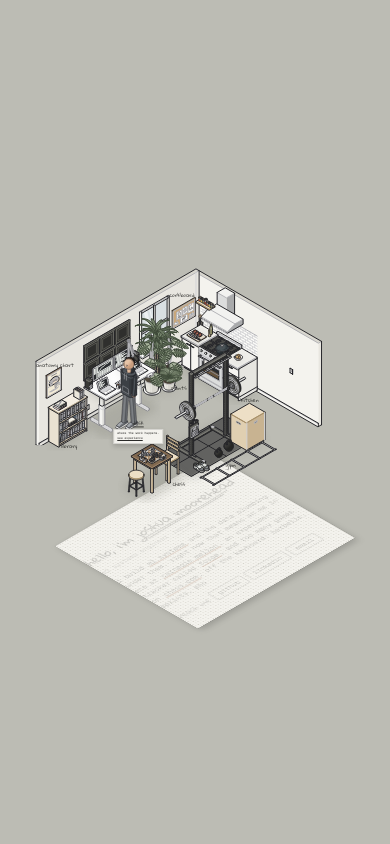
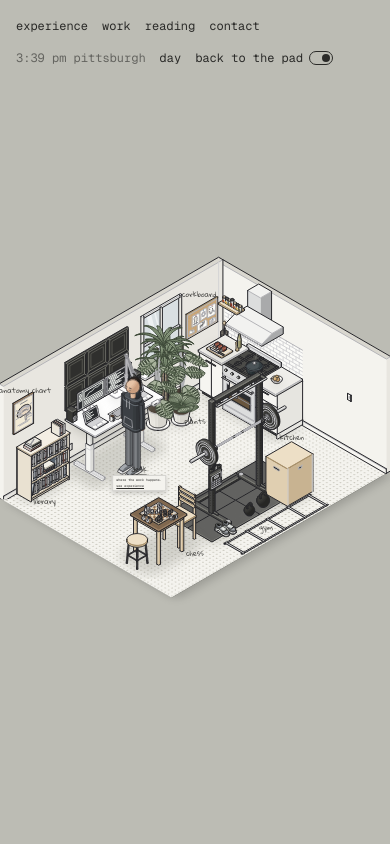
Before and after one commit to jtmoot/portfolio-website, a React (Vite) app: page / in a window 390 px wide. Both pictures are taken after a click on the button "creative mode". Shown: the top 844 px of the page. Built offline with nearby package versions, Linux system fonts and the light colour scheme.

Commit message:
feat: phone creative stage and reduced-motion path
Co-Authored-By: Claude Opus 5.5 <noreply@anthropic.com>

```diff
--- a/src/App.jsx
+++ b/src/App.jsx
@@ -12,6 +12,7 @@ import Stage from "./creative/Stage.jsx";
 
 const Floor = lazy(() => import("./creative/Floor.jsx"));
 const StationHarness = lazy(() => import("./creative/StationHarness.jsx"));
+const PhoneStage = lazy(() => import("./creative/PhoneStage.jsx"));
 import { play, unlock } from "./lib/audio.js";
 import { getTheme, toggleTheme } from "./lib/theme.js";
 import { createModeStore } from "./lib/mode.js";
@@ -63,14 +64,15 @@ export default function App() {
   return (
     <>
       <Stage store={modeStore}>
-        {({ view, flipped }) => (
+        {({ view, flipped, phone }) => (
+          <>
           <main className="sheet">
             <Nav theme={theme} onToggleTheme={onToggleTheme} mode={mode} onToggleMode={onToggleMode} />
             <section className="poster">
               <Margins />
               <Hero />
             </section>
-            {roomLoaded && (
+            {roomLoaded && !phone && (
               <Suspense fallback={null}>
                 <Floor view={view} flipped={flipped} onNavigate={onNavigate} />
               </Suspense>
@@ -82,6 +84,12 @@ export default function App() {
               <Contact />
             </div>
           </main>
+          {roomLoaded && phone && (
+            <Suspense fallback={null}>
+              <PhoneStage view={view} flipped={flipped} onNavigate={onNavigate} />
+            </Suspense>
+          )}
+          </>
         )}
       </Stage>
       <HoverPreview />
--- a/src/creative/Floor.jsx
+++ b/src/creative/Floor.jsx
@@ -29,9 +29,9 @@ const centre = (f) => ({ x: f.x + f.w / 2, y: f.y + f.h / 2 });
 /**
  * The flat overlay that holds the room drawings, positioned over the tipped paper by projecting
  * floor points through the same view as the poster's transform.
- * @param {{ view: object, flipped: boolean, onNavigate: (href: string) => void, children?: import("react").ReactNode }} props
+ * @param {{ view: object, flipped: boolean, onNavigate: (href: string) => void, children?: import("react").ReactNode, posterSelector?: string }} props
  */
-export default function Floor({ view, flipped, onNavigate, children }) {
+export default function Floor({ view, flipped, onNavigate, children, posterSelector = ".poster" }) {
   const [hoverId, setHoverId] = useState(null);
   const [nearId, setNearId] = useState(null);
   const [tiles, setTiles] = useState([]);
@@ -72,7 +72,7 @@ export default function Floor({ view, flipped, onNavigate, children }) {
     const cqw = rect.width / 100;
     tap(screenToFloor({ left: (e.clientX - rect.left) / cqw, top: (e.clientY - rect.top) / cqw }, view));
   };
-  const poster = typeof document !== "undefined" ? document.querySelector(".poster") : null;
+  const poster = typeof document !== "undefined" ? document.querySelector(posterSelector) : null;
   const labelSize = `${1.45 * (view.scale / 0.62)}cqw`;
 
   return (
--- /dev/null
+++ b/src/creative/PhoneStage.jsx
@@ -0,0 +1,22 @@
+import { lazy, Suspense } from "react";
+import { padTransform } from "../lib/floorView.js";
+
+const Floor = lazy(() => import("./Floor.jsx"));
+
+/**
+ * Creative mode on phones: a fixed, viewport-wide blank sheet with the floor's 100 by 78 proportions
+ * that tips the same way as the desktop poster and holds the same room. The page fades under it.
+ * @param {{ view: object, flipped: boolean, onNavigate: (href: string) => void }} props
+ */
+export default function PhoneStage({ view, flipped, onNavigate }) {
+  return (
+    <div className="phone-stage" data-on={flipped || undefined} aria-hidden={!flipped}>
+      <div className="phone-sheet">
+        <div className="phone-poster" style={{ transform: flipped ? padTransform(view) : "none" }} />
+        <Suspense fallback={null}>
+          <Floor view={view} flipped={flipped} onNavigate={onNavigate} posterSelector=".phone-poster" />
+        </Suspense>
+      </div>
+    </div>
+  );
+}
--- a/src/creative/Stage.jsx
+++ b/src/creative/Stage.jsx
@@ -3,16 +3,25 @@ import { enterCreative, unlockScroll } from "../lib/mode.js";
 import { fitView, padTransform } from "../lib/floorView.js";
 
 const viewport = () => ({ w: window.innerWidth, h: window.innerHeight });
+const PHONE = "(max-width: 819px)";
 
 /**
  * The page stage. Reads the mode store, scrolls to the top and locks scrolling before the
  * paper tips, and exposes the fitted view to its children so the floor overlay can project.
- * @param {{ store: ReturnType<import("../lib/mode.js").createModeStore>, children: (state: { view: object, flipped: boolean }) => import("react").ReactNode }} props
+ * @param {{ store: ReturnType<import("../lib/mode.js").createModeStore>, children: (state: { view: object, flipped: boolean, phone: boolean }) => import("react").ReactNode }} props
  */
 export default function Stage({ store, children }) {
   const mode = useSyncExternalStore(store.subscribe, store.get);
   const [view, setView] = useState(() => fitView(viewport()));
   const [flipped, setFlipped] = useState(mode === "creative");
+  const [phone, setPhone] = useState(() => matchMedia(PHONE).matches);
+
+  useEffect(() => {
+    const mq = matchMedia(PHONE);
+    const on = () => setPhone(mq.matches);
+    mq.addEventListener("change", on);
+    return () => mq.removeEventListener("change", on);
+  }, []);
 
   useEffect(() => {
     const onResize = () => setView(fitView(viewport()));
@@ -34,8 +43,8 @@ export default function Stage({ store, children }) {
   useEffect(() => () => unlockScroll(), []);
 
   return (
-    <div className="stage" data-mode={flipped ? "creative" : "pad"} style={{ "--pad-transform": padTransform(view) }}>
-      {children({ view, flipped })}
+    <div className="stage" data-mode={flipped ? "creative" : "pad"} data-phone={phone || undefined} style={{ "--pad-transform": padTransform(view) }}>
+      {children({ view, flipped, phone })}
     </div>
   );
 }
--- a/src/lib/floorView.js
+++ b/src/lib/floorView.js
@@ -62,7 +62,9 @@ export function screenToFloor({ left, top }, v = VIEW) {
 export function fitView({ w, h }) {
   const cqw = Math.min(w, 1512) / 100;
   const avail = h / cqw - NAV_CQW - 1.5;
-  const scale = Math.min(VIEW.scale, avail / SCENE_PER_SCALE);
+  // Narrow screens have height to spare: let the room grow until the floor fills the width.
+  const cap = w < 820 ? 0.78 : VIEW.scale;
+  const scale = Math.min(cap, avail / SCENE_PER_SCALE);
   const spare = Math.max(0, avail - SCENE_PER_SCALE * scale);
   const top = NAV_CQW + spare / 2;
   const drop = top - ORIGIN.y + TOP_PER_SCALE * scale;
--- a/src/styles/creative.css
+++ b/src/styles/creative.css
@@ -295,3 +295,63 @@
   .figure.falling { animation: none; opacity: 0; }
   .walk-tile { animation: none; }
 }
+
+/* Phones: a separate fixed sheet tips; the page fades under it. */
+.phone-stage {
+  position: fixed;
+  inset: 0;
+  z-index: 4;
+  display: flex;
+  align-items: flex-start;
+  pointer-events: none;
+  opacity: 0;
+  transition: opacity 0.4s ease;
+}
+
+.phone-stage[data-on] {
+  opacity: 1;
+  pointer-events: auto;
+}
+
+.phone-sheet {
+  position: relative;
+  width: 100vw;
+  container-type: inline-size;
+  margin-top: 0;
+}
+
+.phone-poster {
+  position: relative;
+  width: 100cqw;
+  height: 78cqw;
+  transform-origin: 50% 39cqw;
+  transition: transform 1.5s cubic-bezier(0.6, 0, 0.25, 1);
+  background-color: var(--paper);
+  background-image: radial-gradient(var(--dots) 1px, transparent 1.2px);
+  background-size: 1.6cqw 1.6cqw;
+  box-shadow: 0 0 0 1px var(--rule), 0 2cqw 4cqw rgba(0, 0, 0, 0.18);
+}
+
+.stage[data-phone][data-mode="creative"] .poster {
+  transform: none;
+}
+
+.stage[data-phone][data-mode="creative"] .poster::before {
+  opacity: 0;
+}
+
+.stage[data-phone][data-mode="creative"] .hero {
+  opacity: 0;
+}
+
+.stage[data-phone][data-mode="creative"] .polaroid {
+  left: auto;
+  top: auto;
+  width: 120px;
+}
+
+@media (prefers-reduced-motion: reduce) {
+  .phone-poster {
+    transition: none;
+  }
+}
--- a/src/styles/sheet.css
+++ b/src/styles/sheet.css
@@ -186,7 +186,9 @@ button[aria-pressed="true"] .toggle-pill::after {
   }
 
   .nav {
-    position: static;
+    position: relative;
+    left: auto;
+    top: auto;
     width: auto;
     font-size: 12px;
     padding: 16px 0;
```
Also changed, not shown: 5 other files (tests, documents, lock files or other folders).
